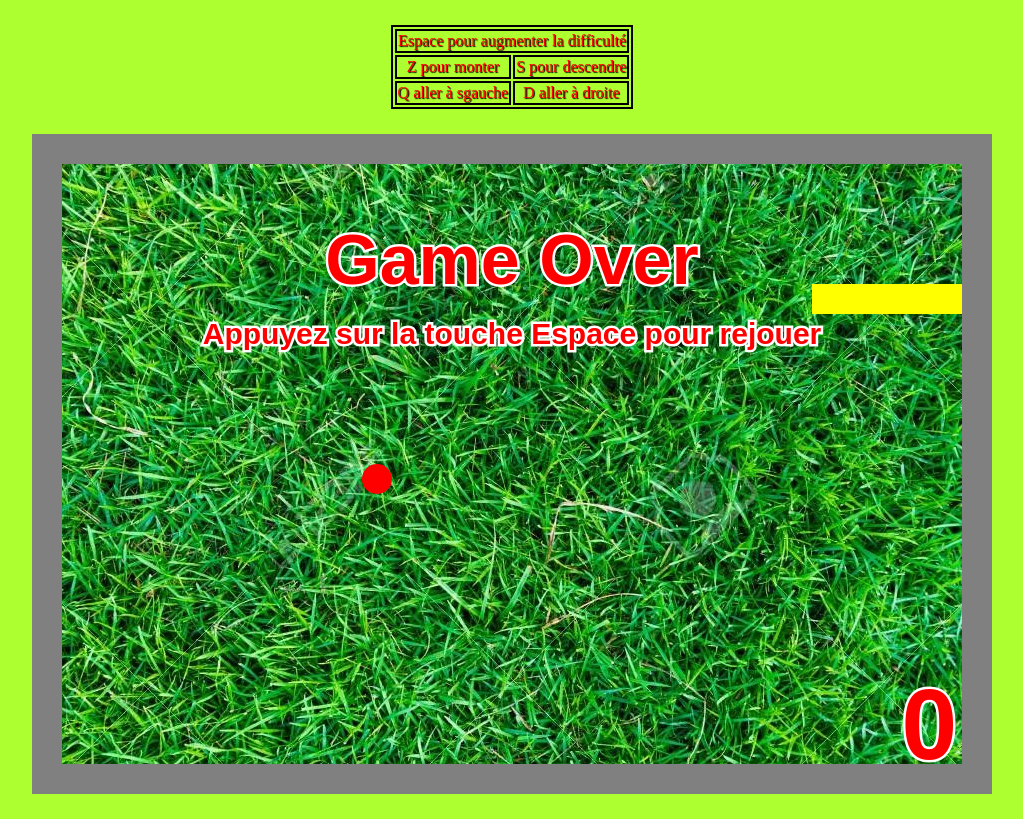
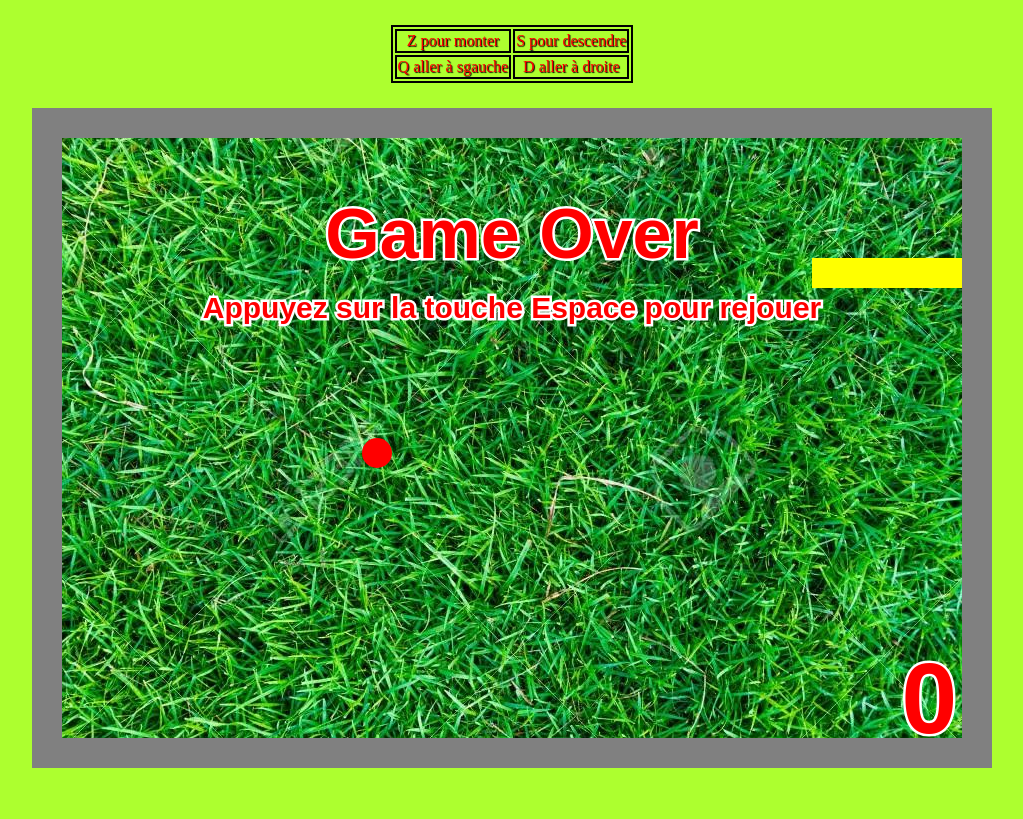
Before and after one commit to Rigoki/Snake, a plain HTML site: page index.html in a window 1280 px wide. Shown: the whole page, without its empty margins (128-1151 px from the left). Drawn offline with Linux system fonts and the light colour scheme.

Commit message:
Add files via upload

```diff
--- a/index.html
+++ b/index.html
@@ -14,11 +14,6 @@
     <!-- Liens Script -->
     <script src="js/script.js"></script>
     <table>
-        <thead>
-            <tr>
-                <td colspan=" 2">Espace pour augmenter la difficulté</td>
-            </tr>
-        </thead>
         <tr>
             <td>Z pour monter</td>
             <td>S pour descendre</td>
```
